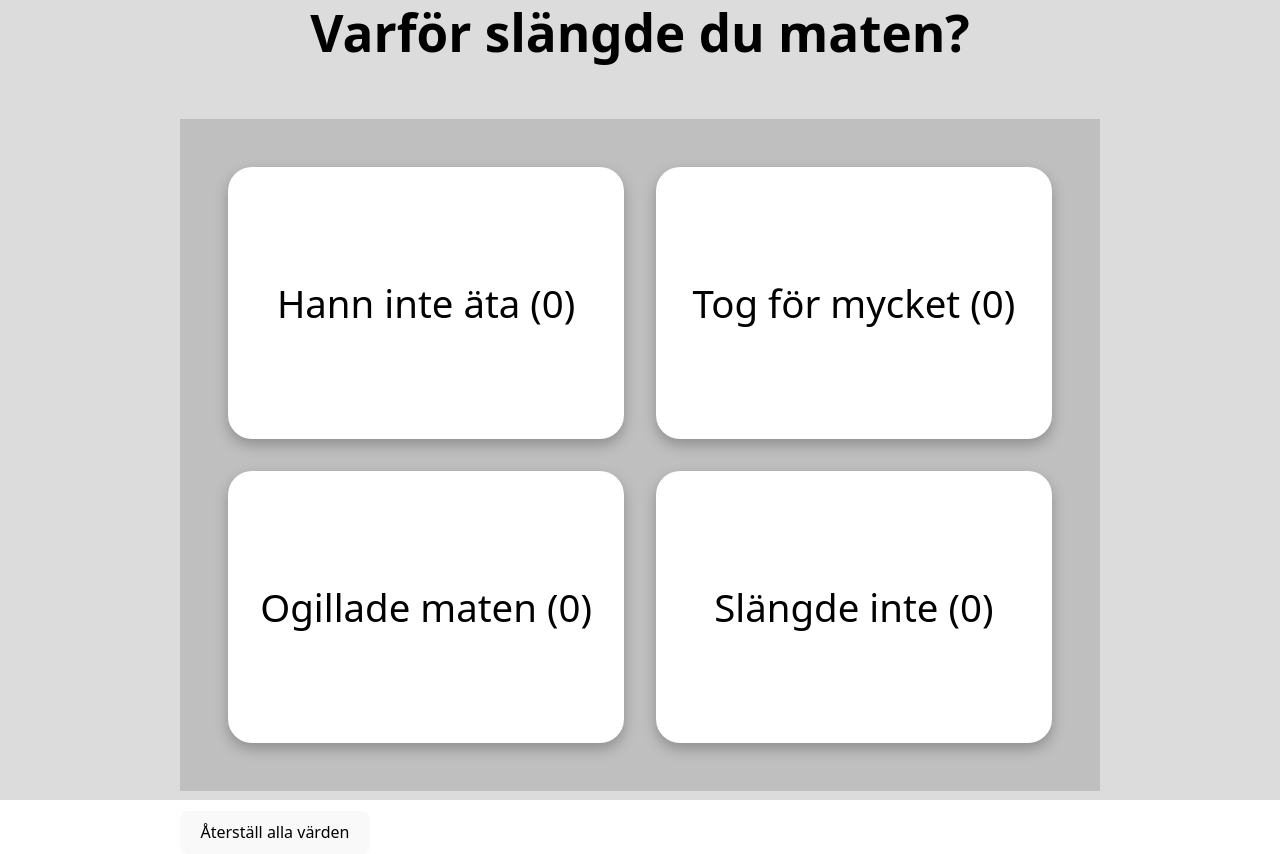
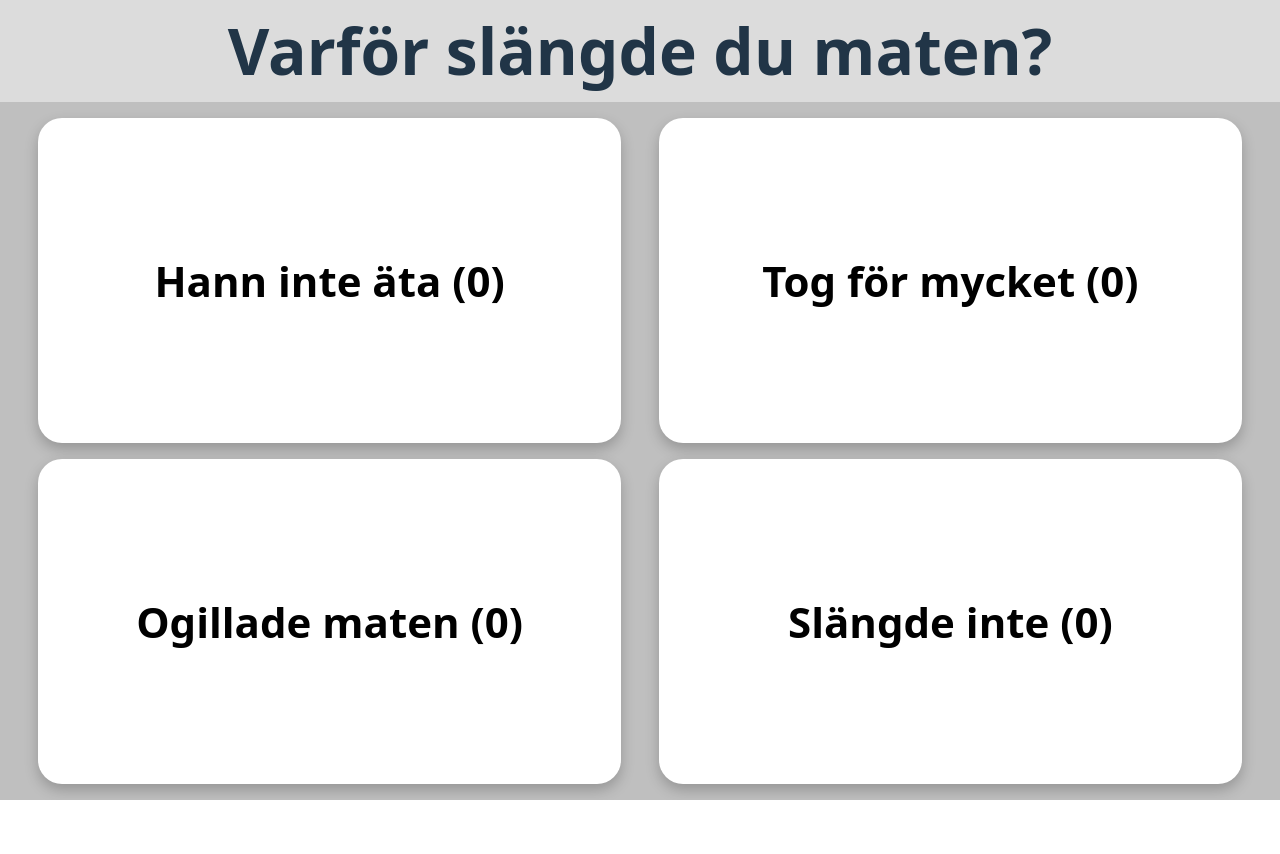
Before and after one commit to Luckan2006/Matsal_app, a React (Vite) app in the folder my-app/: page / in a window 1280 px wide. After the commit the page ends 800 px from the top, so only its background shows below. Built offline with nearby package versions, Linux system fonts and the light colour scheme; no server answers; the database is empty.

Commit message:
last css update from Luckan

```diff
--- a/my-app/src/App.css
+++ b/my-app/src/App.css
@@ -1,52 +1,69 @@
 * {
+  margin: 0;
+  padding: 0;
   box-sizing: border-box;
 }
 
-html, body {
-  margin: 0;
-  padding: 0;
+html,
+body {
   height: 100%;
+  width: 100%;
 }
 
 body {
+  overflow: hidden;
   font-family: system-ui, -apple-system, BlinkMacSystemFont, "Segoe UI", sans-serif;
   background-color: gainsboro;
 }
 
 #root {
-  max-width: 100%;
-  margin: 0 auto;
-  padding: 0;
+  height: 100%;
+  width: 100vw;
+}
+
+.app {
+  height: 100%;
+  width: 100vw;
+  max-width: 100vw;
+  display: flex;
+  flex-direction: column;
+  background-color: gainsboro;
 }
 
 .title {
+  flex: 0 0 auto;
+  width: 100%;
+  text-align: center;
+  font-weight: 700;
   font-size: 5vw;
-  padding: 1.5vw 2vw;
-  text-align: center;
-  color: black;
+  padding: 2vh 2vw;
   background-color: gainsboro;
-  font-weight: 700;
 }
 
 .grid {
+  flex: 1 1 0;
+  width: 100%;
+  min-height: 0;
+
   display: grid;
   grid-template-columns: 1fr 1fr;
-  gap: 1.5rem;
+  grid-template-rows: 1fr 1fr;
 
-  padding: 2rem;
-  min-height: calc(100vh - 8rem);
+  padding: 2vh 3vw;
+  column-gap: 3vw;
+  row-gap: 2vh;
+
   background-color: #bfbfbf;
 }
 
 .button {
-  font-size: 3.8vw;
-  padding: 2.2rem 1.5rem;
+  width: 100%;
+  height: 100%;
+
+  border: none;
   border-radius: 1.5rem;
-  border: none;
-  background-color: #ffffff;
-  color: #000000;
-
-  box-shadow: 0 6px 14px rgba(0,0,0,0.25);
+  background-color: #fff;
+  box-shadow: 0 6px 14px rgba(0, 0, 0, 0.22);
   cursor: pointer;
 
   display: flex;
@@ -54,61 +71,15 @@ body {
   justify-content: center;
   text-align: center;
 
+  padding: 1rem;
+  font-weight: 600;
+
+  font-size: clamp(26px, 4.8vw, 42px);
+
   transition: transform 0.1s ease, background-color 0.15s ease;
 }
 
 .button:active {
   transform: scale(0.96);
-  background-color: #f0f0f0;
+  background-color: #e6e6e6;
 }
-
-.one   { grid-row: 1; grid-column: 1; }
-.two   { grid-row: 1; grid-column: 2; }
-.three { grid-row: 2; grid-column: 1; }
-.four  { grid-row: 2; grid-column: 2; }
-
-@media (min-width: 900px) and (max-width: 1400px) {
-  .title {
-    font-size: 4vw;
-    padding: 1.5rem;
-  }
-
-  .grid {
-    padding: 3rem;
-    gap: 2rem;
-  }
-
-  .button {
-    font-size: 3vw;
-    padding: 2.5rem 2rem;
-  }
-}
-
-@media (max-width: 899px) {
-  .grid {
-    grid-template-columns: 1fr;
-    grid-auto-rows: auto;
-    padding: 1.5rem;
-    gap: 1.2rem;
-  }
-
-  .button {
-    font-size: 5vw;
-    padding: 1.8rem 1.2rem;
-  }
-
-  .one, .two, .three, .four {
-    grid-column: 1;
-  }
-}
-
-@media (min-width: 1401px) {
-  .grid {
-    max-width: 900px;
-    margin: 0 auto;
-  }
-
-  .button {
-    font-size: 1.6rem;
-  }
-}
--- a/my-app/src/App.jsx
+++ b/my-app/src/App.jsx
@@ -49,46 +49,28 @@ function App() {
     setCounts(updated)
   }
 
-  const handleReset = async () => {
-    const resetValues = { one: 0, two: 0, three: 0, four: 0 }
-
-    const { error } = await supabase
-      .from('clicks')
-      .update(resetValues)
-      .eq('id', 1)
-
-    if (error) {
-      setError('Kunde inte återställa värdena')
-      return
-    }
-
-    setCounts(resetValues)
-  }
-
   if (loading) return <h1>Laddar...</h1>
 
 return (
   <div className="app">
     <h1 className="title">Varför slängde du maten?</h1>
     <div className="grid">
-      <button className="button one" onClick={() => handleClick('one')}>
+      <button className="button" onClick={() => handleClick('one')}>
         Hann inte äta ({counts.one})
       </button>
-      <button className="button two" onClick={() => handleClick('two')}>
+      <button className="button" onClick={() => handleClick('two')}>
         Tog för mycket ({counts.two})
       </button>
-      <button className="button three" onClick={() => handleClick('three')}>
+      <button className="button" onClick={() => handleClick('three')}>
         Ogillade maten ({counts.three})
       </button>
-      <button className="button four" onClick={() => handleClick('four')}>
+      <button className="button" onClick={() => handleClick('four')}>
         Slängde inte ({counts.four})
       </button>
     </div>
-      <button style={{ marginTop: 20 }} onClick={handleReset}>
-        Återställ alla värden
-      </button>
   </div>
 )
+
 }
 
 export default App
```
Lines whose indentation alone changed are shown as unchanged.
